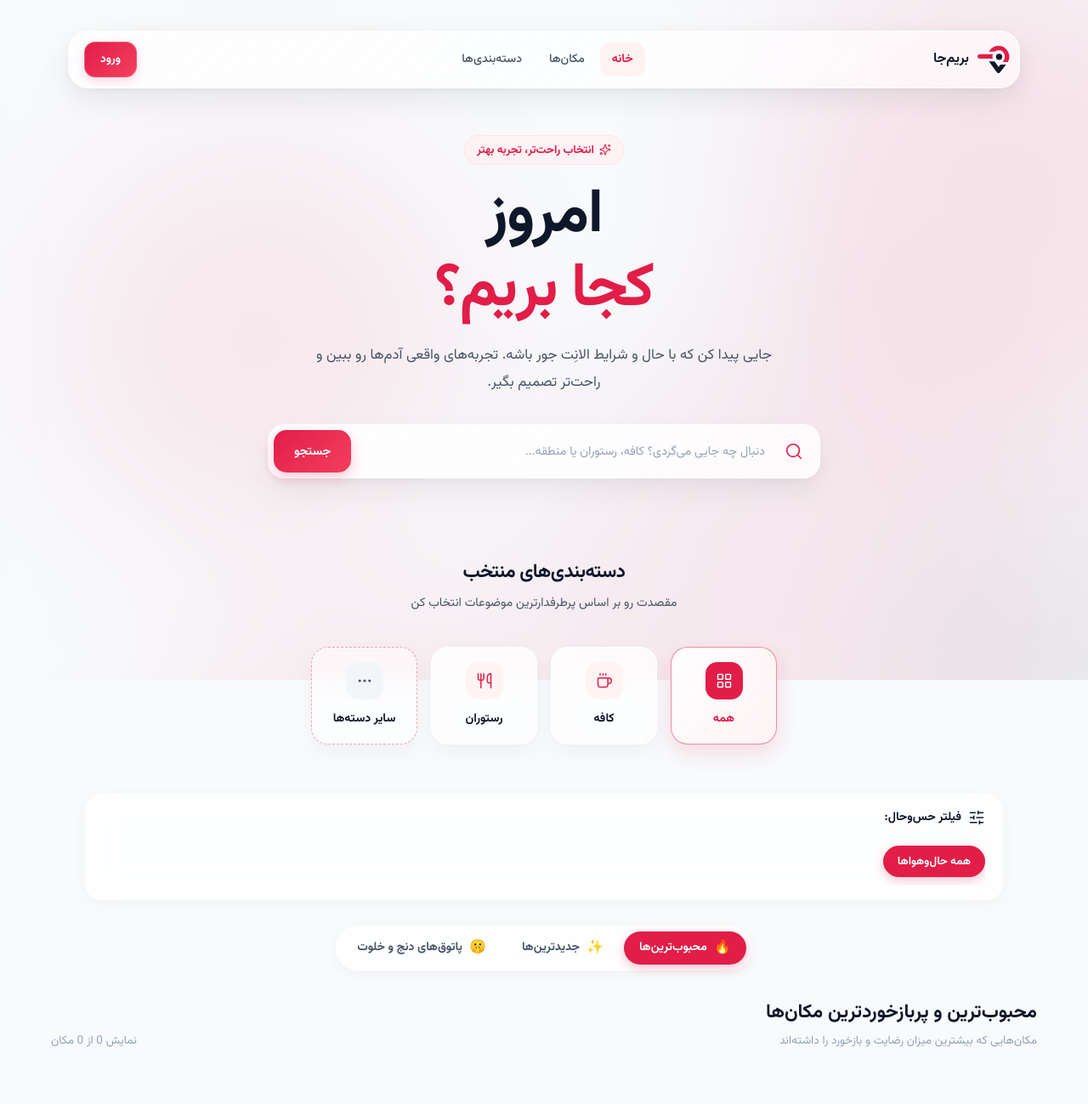
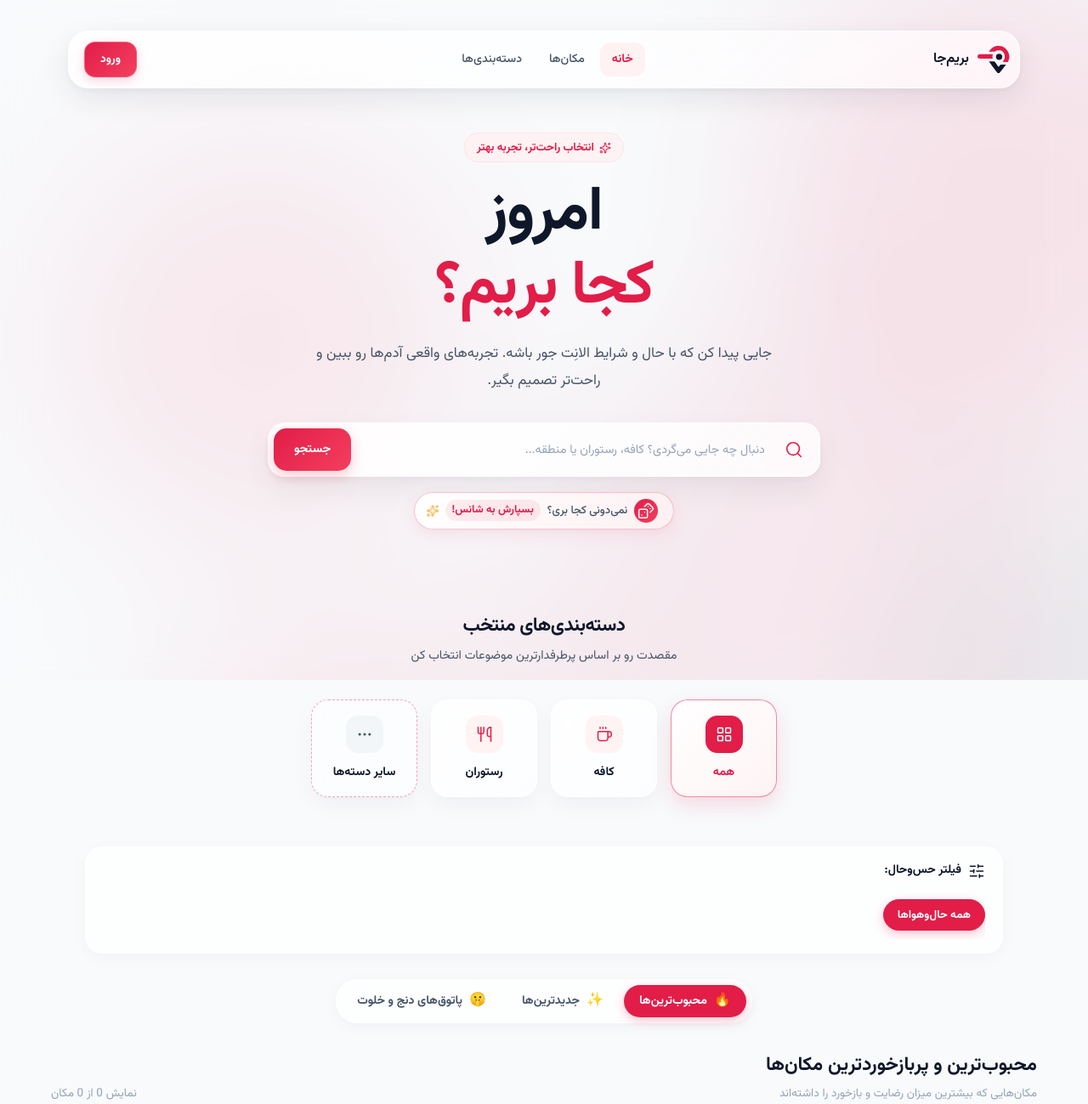
Before and after one commit to masterranktech/berimja, a Django app: page / in a window 1280 px wide. Shown: the top 1299 px of the page at 85% size. Run offline with Django 5.2, Linux system fonts and the light colour scheme; data that the repository does not hold is empty.

Commit message:
lucky shuffle added

```diff
--- a/apps/places/urls_web.py
+++ b/apps/places/urls_web.py
@@ -3,10 +3,12 @@ from .views_web import (
     home_page_view,
     place_detail_page_view,
     place_questionnaire_page_view,
+    random_place_view,
 )
 
 urlpatterns = [
     path('', home_page_view, name='home'),
+    path('random/', random_place_view, name='random_place'),
     path('places/<int:id>/', place_detail_page_view, name='place_detail'),
     path('places/<int:id>/questionnaire/', place_questionnaire_page_view, name='place_questionnaire'),
 ]
--- a/apps/places/views_web.py
+++ b/apps/places/views_web.py
@@ -160,3 +160,23 @@ def place_questionnaire_page_view(request, id):
         'user_answers_map': user_answers_map,
     }
     return render(request, 'places/questionnaire.html', context)
+
+
+def random_place_view(request):
+    """انتخاب یک مکان تصادفی با اولویت مکان‌های دارای بازخورد و تگ فعال و هدایت کاربر به آن"""
+    # ۱. اولویت با مکان‌های فعال و باکیفیتی که تگ فعال دارند
+    random_place = Place.objects.filter(
+        is_active=True,
+        place_tags__is_active=True
+    ).distinct().order_by('?').first()
+
+    # ۲. در صورت خالی بودن شرط اول، فال‌بک به تمام مکان‌های فعال
+    if not random_place:
+        random_place = Place.objects.filter(is_active=True).order_by('?').first()
+
+    # ۳. اگر مکانی وجود داشت ریدایرکت کن، در غیر این صورت به صفحه اصلی برگردان
+    if random_place:
+        return redirect('places_web:place_detail', id=random_place.id)
+
+    messages.info(request, 'در حال حاضر مقصدی برای پیشنهاد تصادفی یافت نشد.')
+    return redirect('places_web:home')
--- a/static/css/home.css
+++ b/static/css/home.css
@@ -164,39 +164,95 @@
 }
 
 /* ==========================================================================
-   Mobile Responsive
+   دکمه جادویی پیشنهاد تصادفی (Lucky Shuffle Component)
    ========================================================================== */
 
-@media (max-width: 640px) {
-    .hero-section {
-        min-height: auto;
+.hero-shuffle-wrapper {
+    display: flex;
+    justify-content: center;
+    margin-top: 18px;
+    margin-bottom: 6px;
 }
 
-    .hero-container {
-        padding: 50px 16px 45px;
+.btn-lucky-shuffle {
+    position: relative;
+    display: inline-flex;
+    align-items: center;
+    gap: 8px;
+    padding: 7px 18px 7px 14px;
+    background: linear-gradient(
+        135deg,
+        rgba(255, 255, 255, 0.95),
+        rgba(255, 241, 242, 0.85)
+    );
+    border: 1px solid rgba(225, 29, 72, 0.25);
+    border-radius: var(--radius-full);
+    text-decoration: none;
+    box-shadow:
+        0 6px 20px rgba(225, 29, 72, 0.08),
+        0 2px 6px rgba(15, 23, 42, 0.03);
+    backdrop-filter: blur(12px);
+    -webkit-backdrop-filter: blur(12px);
+    cursor: pointer;
+    transition: all 0.25s cubic-bezier(0.16, 1, 0.3, 1);
 }
 
-    .hero-title {
-        letter-spacing: -1px;
+.btn-lucky-shuffle:hover {
+    transform: translateY(-2px) scale(1.02);
+    border-color: var(--color-primary);
+    box-shadow:
+        0 10px 25px rgba(225, 29, 72, 0.16),
+        0 4px 10px rgba(15, 23, 42, 0.04);
 }
 
-    .hero-search {
-        border-radius: 16px;
-        padding: 4px;
-        min-height: 56px;
+/* آیکون تاس گردان */
+.shuffle-dice-icon {
+    display: flex;
+    align-items: center;
+    justify-content: center;
+    width: 28px;
+    height: 28px;
+    background: linear-gradient(135deg, var(--color-primary), #f43f5e);
+    color: #ffffff;
+    border-radius: 50%;
+    transition: transform 0.45s cubic-bezier(0.34, 1.56, 0.64, 1);
 }
 
-    .hero-search-icon {
-        width: 38px;
-        height: 38px;
+.shuffle-dice-icon i {
+    width: 15px;
+    height: 15px;
 }
 
-    .hero-search button {
-        height: 44px;
-        padding: 0 16px;
-        border-radius: 12px;
+.btn-lucky-shuffle:hover .shuffle-dice-icon {
+    transform: rotate(180deg) scale(1.1);
+}
+
+/* متون دکمه */
+.shuffle-text {
     font-size: 0.825rem;
+    font-weight: 500;
+    color: var(--text-secondary);
 }
+
+.shuffle-badge {
+    font-size: 0.8rem;
+    font-weight: 700;
+    color: var(--color-primary);
+    background-color: rgba(225, 29, 72, 0.08);
+    padding: 2px 8px;
+    border-radius: var(--radius-full);
+}
+
+.shuffle-sparkle {
+    width: 14px;
+    height: 14px;
+    color: #f59e0b; /* طلایی ملایم برای حس جادویی */
+    animation: sparkle-pulse 2s infinite ease-in-out;
+}
+
+@keyframes sparkle-pulse {
+    0%, 100% { opacity: 0.6; transform: scale(0.9); }
+    50% { opacity: 1; transform: scale(1.15); }
 }
 
 /* ==========================================================================
--- a/templates/places/home.html
+++ b/templates/places/home.html
@@ -47,6 +47,17 @@
                     جستجو
                 </button>
             </form>
+
+            <div class="hero-shuffle-wrapper">
+                <a href="{% url 'places_web:random_place' %}" class="btn-lucky-shuffle" id="btn-lucky-shuffle">
+                    <span class="shuffle-dice-icon">
+                        <i data-lucide="dices"></i>
+                    </span>
+                    <span class="shuffle-text">نمی‌دونی کجا بری؟</span>
+                    <span class="shuffle-badge">بسپارش به شانس!</span>
+                    <i data-lucide="sparkles" class="shuffle-sparkle"></i>
+                </a>
+            </div>
         </div>
     </div>
 </section>
```
Lines whose indentation alone changed are shown as unchanged.
